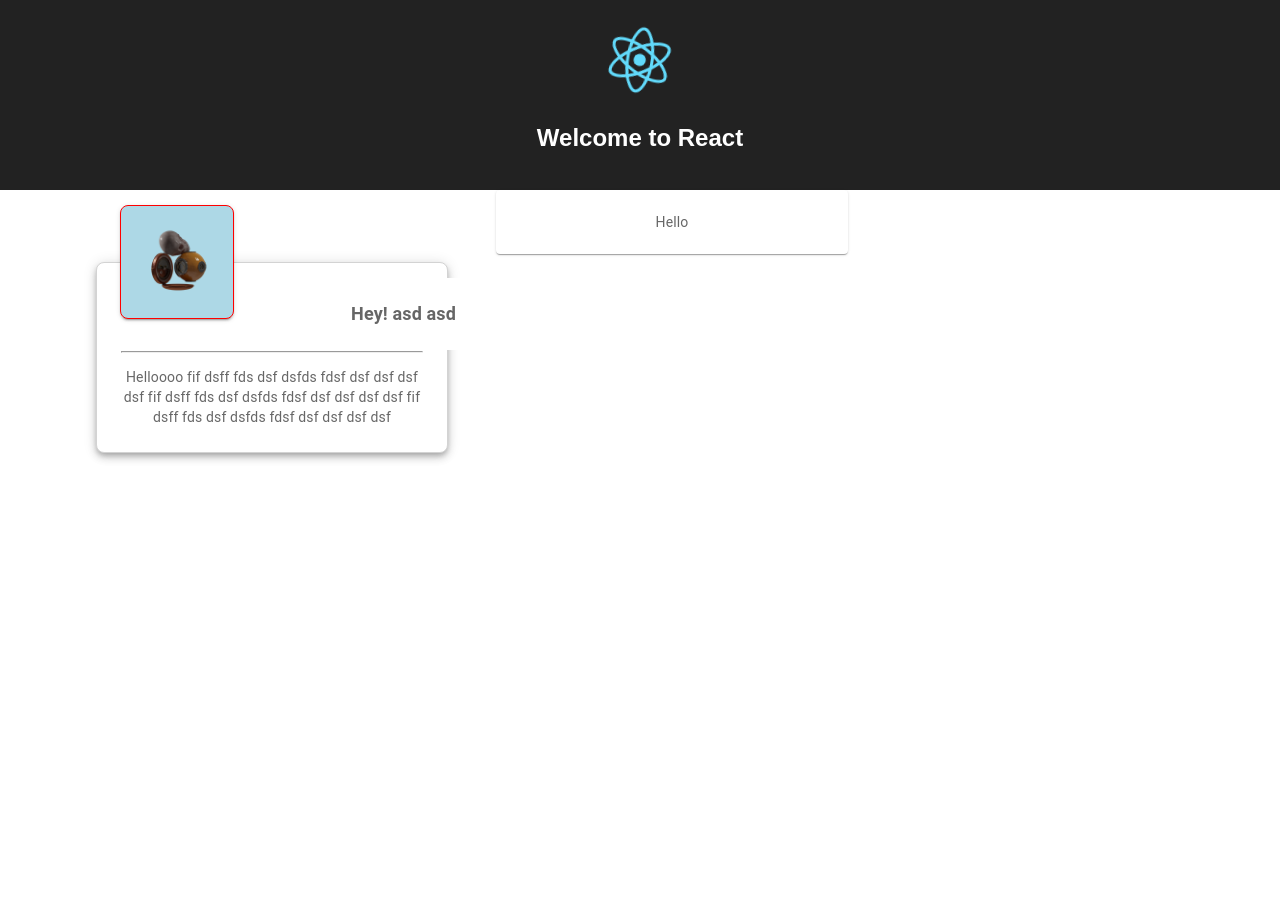
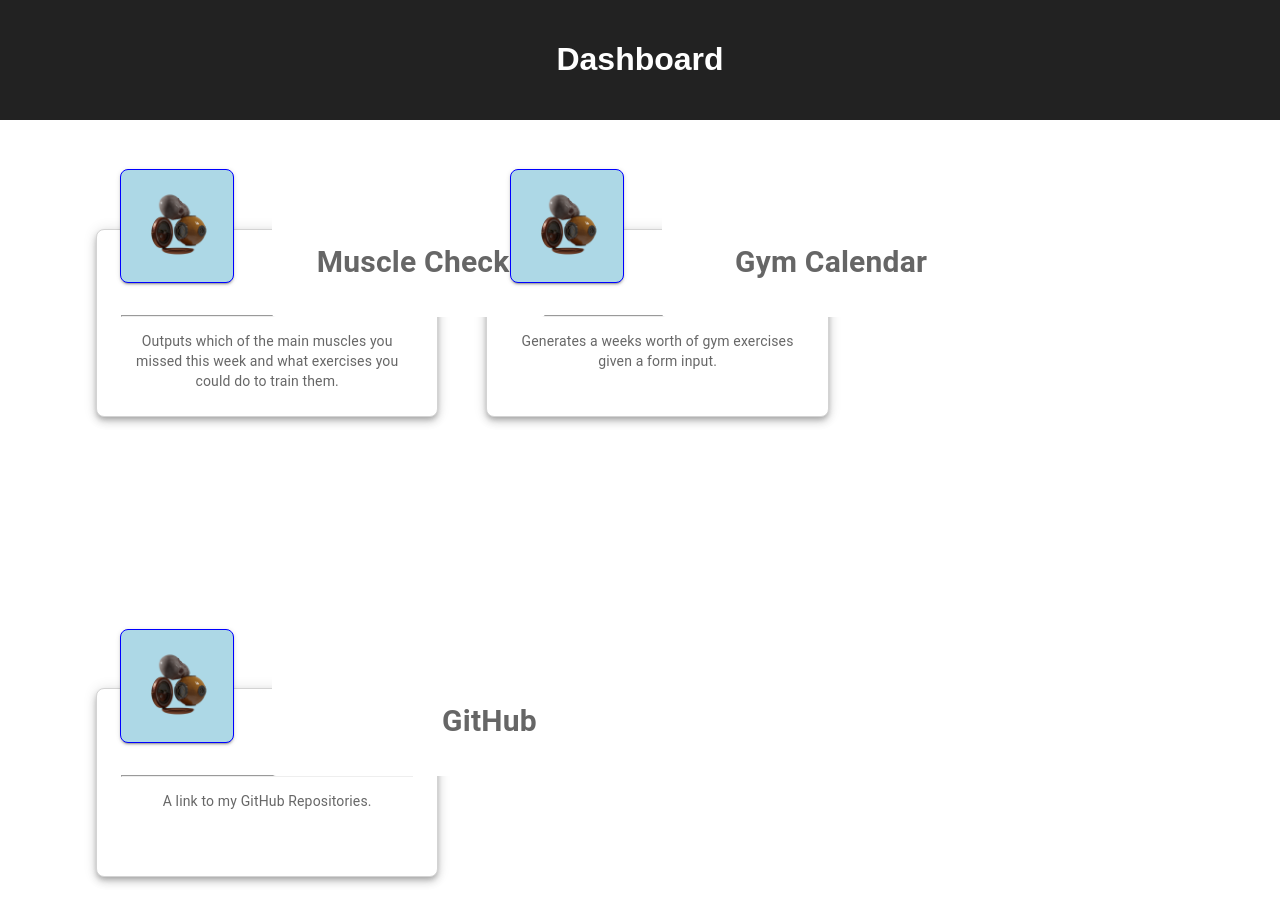
Before and after one commit to henryj320/helios_dashboard, a React (Create React App) app in the folder react_dashboard_app/: page / in a window 1280 px wide. Shown: the top 924 px of the page. Before the commit the page ends 800 px from the top, so only its background shows below. Built offline with nearby package versions, Linux system fonts and the light colour scheme.

Commit message:
Changed favicon, added first 3 links (static)

```diff
--- a/react_dashboard_app/src/App.css
+++ b/react_dashboard_app/src/App.css
@@ -9,7 +9,7 @@
 
 .App-header {
   background-color: #222;
-  height: 150px;
+  /* height: 150px; */
   padding: 20px;
   color: white;
 }
--- a/react_dashboard_app/src/App.js
+++ b/react_dashboard_app/src/App.js
@@ -9,8 +9,8 @@ class App extends Component {
     return (
       <div className="App">
         <div className="App-header">
-          <img src={logo} className="App-logo" alt="logo" />
-          <h2>Welcome to React</h2>
+          {/* <img src={logo} className="App-logo" alt="logo" /> */}
+          <h1>Dashboard</h1>
         </div>
         <Home />
       </div>
--- a/react_dashboard_app/src/Home.js
+++ b/react_dashboard_app/src/Home.js
@@ -20,12 +20,16 @@ const Item = styled(Paper)(({ theme }) => ({
 const ItemHeaderProperties = {
     position: 'relative',
     textAlign: 'right',
-    width: '50%',
-    left: {sm: '1rem', lg: '11rem'},
-    top: {sm: '-14.5rem', lg: '5.5rem'},
+    width: '75%',
+    left: {sm: '1rem', lg: '11rem', xl: '5rem'},
+    top: {sm: '-14.5rem', lg: '5.5rem', xl: '7rem'},
     border: 0,
-    fontSize: 12,
-    boxShadow: 0
+    fontSize: 20,
+    boxShadow: 0,
+    "&:hover": {
+        // Add what happens on hover
+        cursor: 'pointer'
+    },
 }
 
 const ItemImageProperties = {
@@ -36,7 +40,7 @@ const ItemImageProperties = {
     top: {sm: '-14.5rem', lg: '-15.5rem'},
     borderRadius: 2,
     boxShadow: 2,
-    border: {xs: '1px solid lightgrey', md: '1px solid red'},
+    border: {xs: '1px solid lightgrey', sm: '1px solid red', md: '1px solid green', lg: '1px solid blue', xl: '1px solid purple'},
     zIndex: 0,
     background: 'lightblue',
 }
@@ -48,7 +52,11 @@ const ItemProperties = {
     minHeight: '100px',
     paddingTop: {sm: '0%', lg: '23%'},
     paddingLeft: '1.5rem',
-    paddingRight: '1.5rem'
+    paddingRight: '1.5rem',
+    "&:hover": {
+        // Add what happens on hover
+        cursor: 'pointer'
+    },
 }
 
 export const Home = () => {
@@ -59,25 +67,62 @@ export const Home = () => {
                 <Grid container spacing={4} sx={{
                     marginLeft: '5%',
                     maxWidth: '90%',
+                    marginRight: '5%',
                     gap: 2
                 }}>
 
-                    <Grid item xs={4}>
+                    <Grid item xs={3.9}>
                         <Item sx={ItemHeaderProperties}>
-                            <h2>Hey! asd asd</h2>
+                            <h2>Muscle Checker</h2>
                         </Item>
                         <Item sx={ItemProperties}>
                             <hr></hr>
-                            <p>Helloooo fif dsff fds dsf dsfds fdsf dsf dsf dsf dsf fif dsff fds dsf dsfds fdsf dsf dsf dsf dsf fif dsff fds dsf dsfds fdsf dsf dsf dsf dsf </p>
+                            <p>Outputs which of the main muscles you missed this week and what exercises you could do to train them.</p>
                         </Item>
                         <Item sx={ItemImageProperties}>
                             <img src={logo} alt="Logo" id="firstImage"/>
                         </Item>
+                    </Grid>
 
+                    <Grid item xs={3.9}>
+                        <Item sx={ItemHeaderProperties}>
+                            <h2>Gym Calendar</h2>
+                        </Item>
+                        <Item sx={ItemProperties}>
+                            <hr></hr>
+                            <p>Generates a weeks worth of gym exercises given a form input.</p>
+                        </Item>
+                        <Item sx={ItemImageProperties}>
+                            <img src={logo} alt="Logo" id="firstImage"/>
+                        </Item>
                     </Grid>
-                    <Grid item xs={4}>
-                        <Item><p>Hello</p></Item>
+
+                    <Grid item xs={3.9}>
+                        <Item sx={ItemHeaderProperties}>
+                            <h2>GitHub</h2>
+                        </Item>
+                        <Item sx={ItemProperties}>
+                            <hr></hr>
+                            <p>A link to my GitHub Repositories.</p>
+                        </Item>
+                        <Item sx={ItemImageProperties}>
+                            <img src={logo} alt="Logo" id="firstImage"/>
+                        </Item>
                     </Grid>
+
+                    {/* <Grid item xs={11.9}>
+                        <Item sx={ItemHeaderProperties}>
+                            <h2>GitHub</h2>
+                        </Item>
+                        <Item sx={ItemProperties}>
+                            <hr></hr>
+                            <p>A link to my GitHub Repositories.</p>
+                        </Item>
+                        <Item sx={ItemImageProperties}>
+                            <img src={logo} alt="Logo" id="firstImage"/>
+                        </Item>
+                    </Grid> */}
+
                 </Grid>
             </div>
 
```
Also changed, not shown: 2 other files (tests, documents, lock files or other folders).
